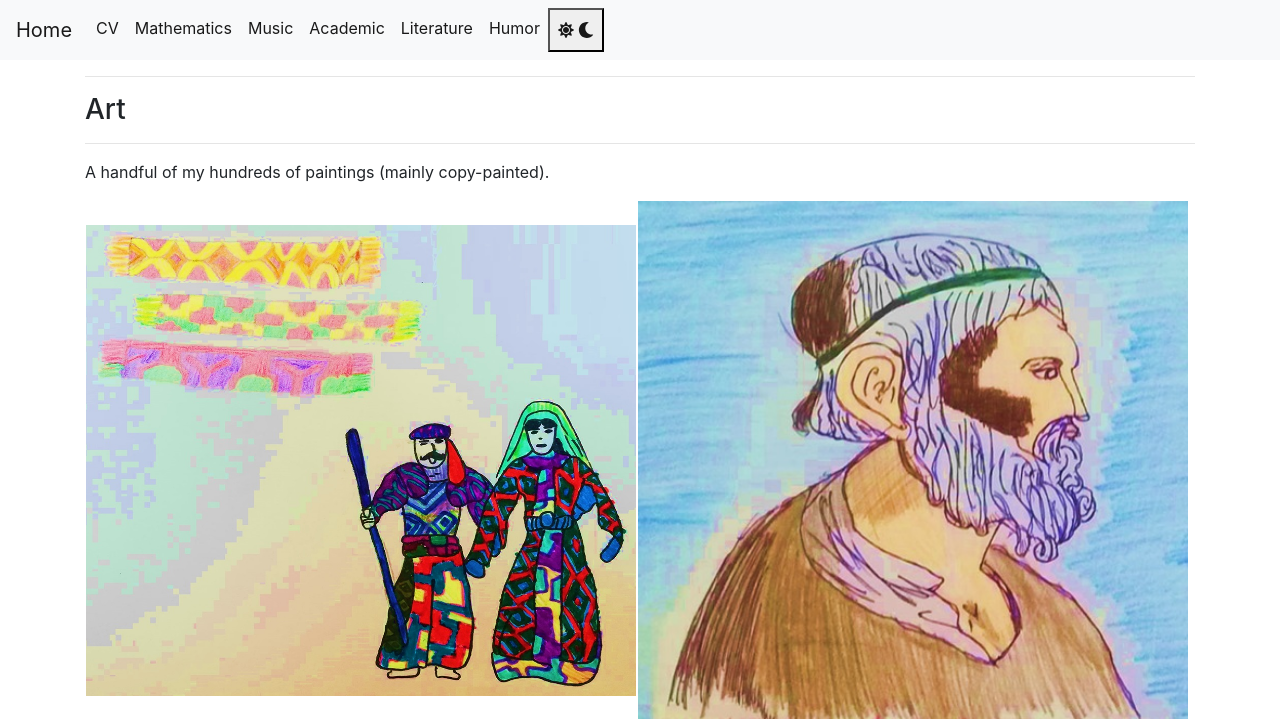
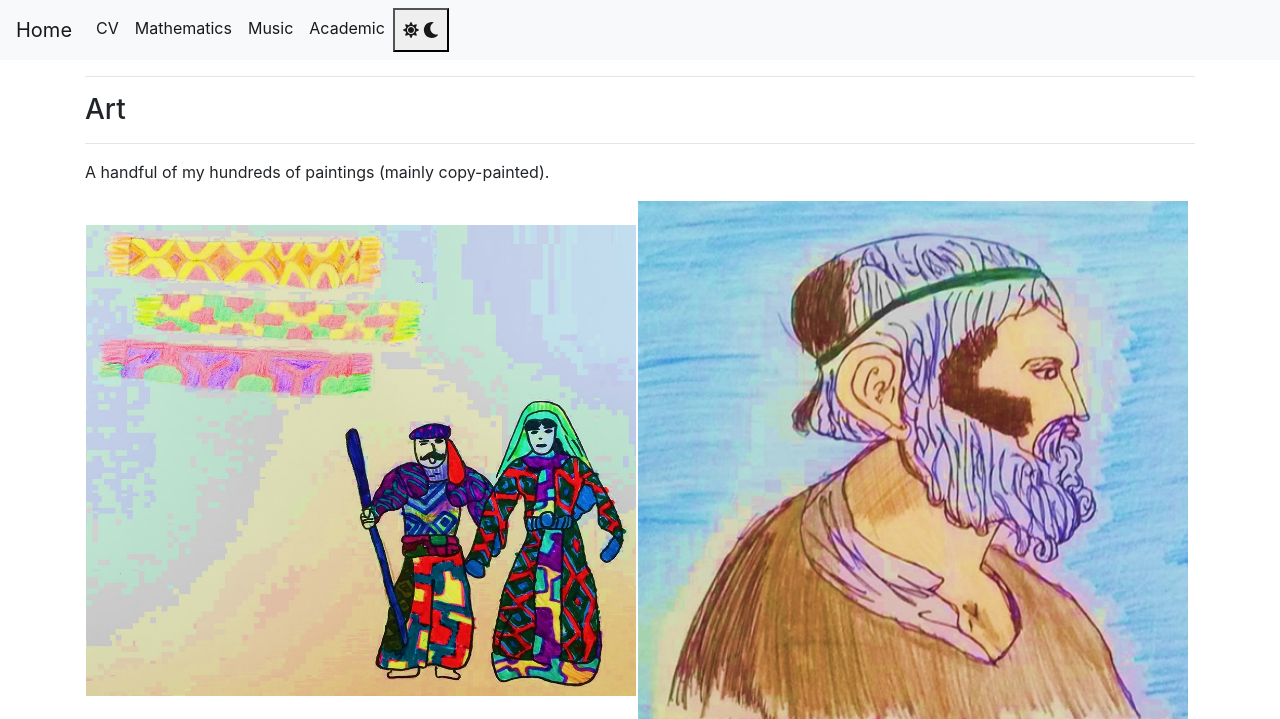
Before and after one commit to saro2808/website, a Flask app: page /art in a window 1280 px wide. Shown: the top 719 px of the page. Run offline with Flask 3, Linux system fonts and the light colour scheme; some libraries are stand-ins or nearby versions.

Commit message:
hided literatur and humor

```diff
--- a/templates/base.html
+++ b/templates/base.html
@@ -67,12 +67,12 @@
             <li class="nav-item active">
                 <a class="nav-link" href="{{ url_for('academic') }}">Academic</a>
             </li>
-            <li class="nav-item active">
-                <a class="nav-link" href="{{ url_for('literature') }}">Literature</a>
-            </li>
-            <li class="nav-item active">
-                <a class="nav-link" href="{{ url_for('humor') }}">Humor</a>
-            </li>
+<!--            <li class="nav-item active">-->
+<!--                <a class="nav-link" href="{{ url_for('literature') }}">Literature</a>-->
+<!--            </li>-->
+<!--            <li class="nav-item active">-->
+<!--                <a class="nav-link" href="{{ url_for('humor') }}">Humor</a>-->
+<!--            </li>-->
 <!--            <li class="nav-item active">-->
 <!--                <a class="nav-link" href="{{ url_for('art') }}">Art</a>-->
 <!--            </li>-->
```
